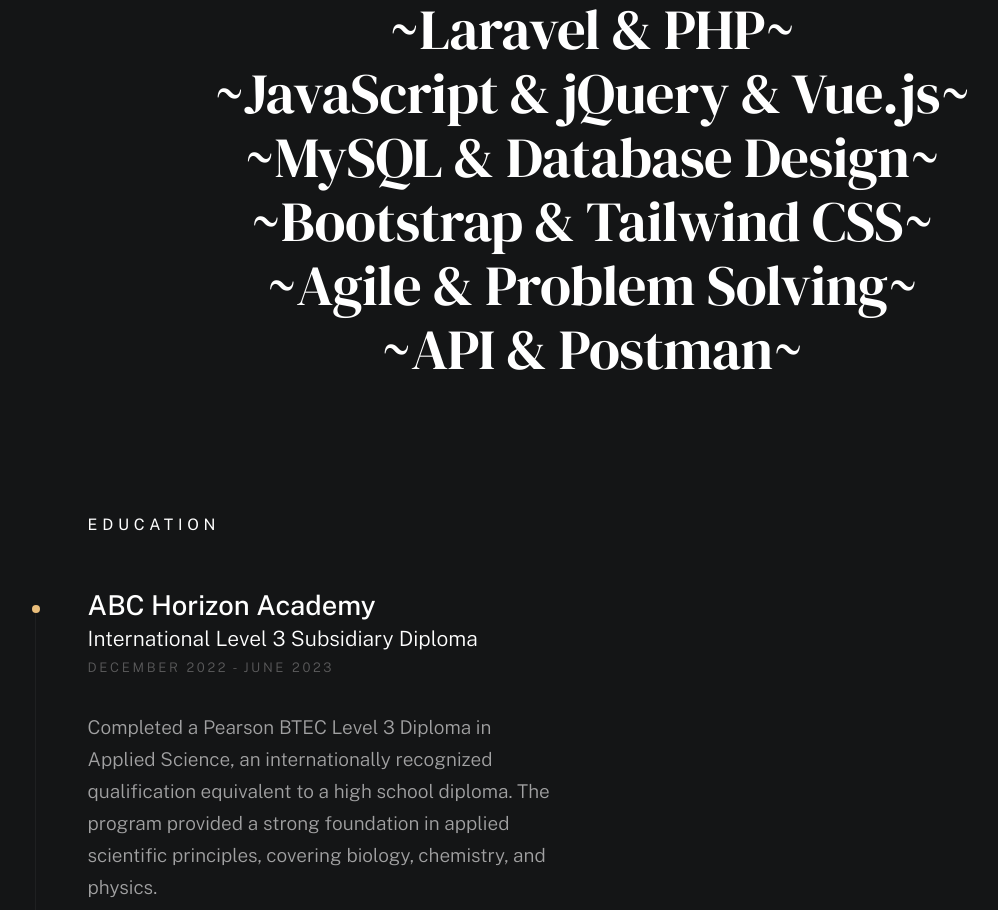
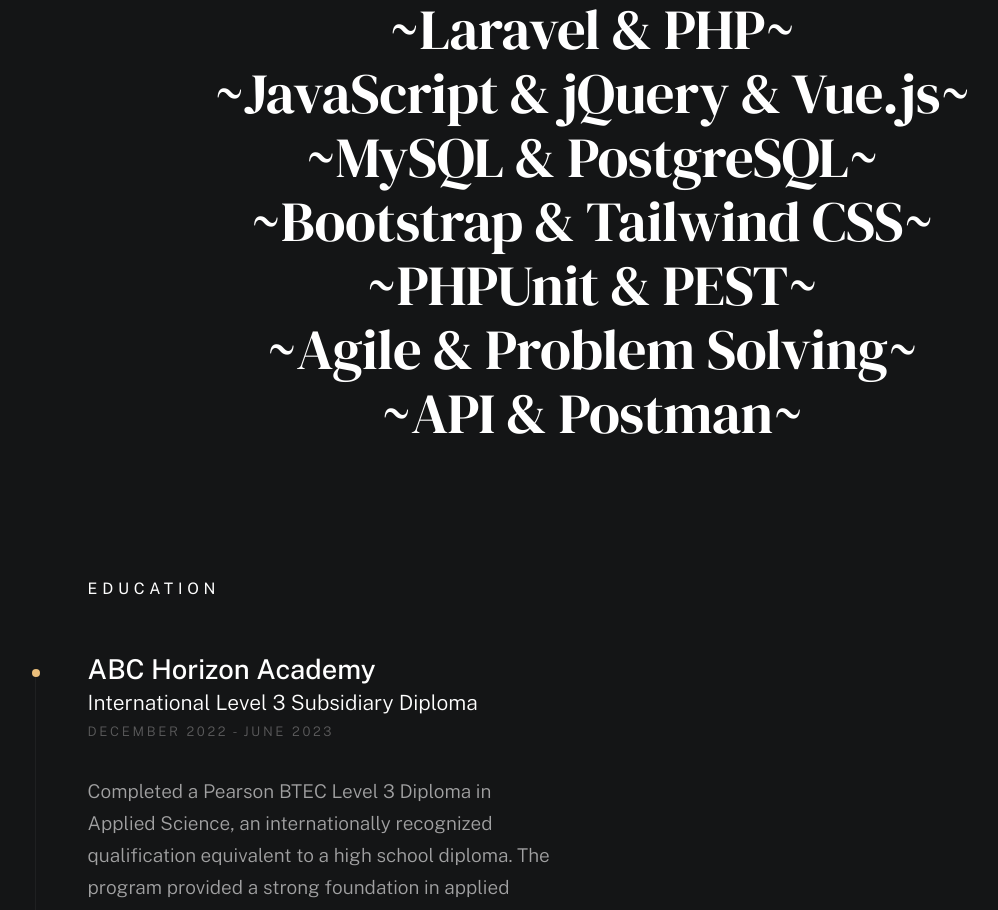
Before and after one commit to Mustafa21102005/portfolio, a Vue app: page / in a window 1280 px wide. Shown: the part 2164-3074 px from the top of the page, without its empty margins (58-1056 px from the left). Built offline with nearby package versions, Linux system fonts and the light colour scheme; a web font is replaced by a local one.

Commit message:
update: cv links updated

```diff
--- a/src/components/AboutSection.vue
+++ b/src/components/AboutSection.vue
@@ -14,7 +14,7 @@
           <p class="cv-split__hint">{{ $t('about.cv') }}</p>
           <div class="cv-split">
             <a
-              href="https://drive.google.com/file/d/1BcTTYmLyuZTuMii_YGugOfCxRKfbpa--/view"
+              href="https://drive.google.com/file/d/1A4dHdfUMRXNmGUa5PIL9fgOy7Ud9tkP2/view"
               class="btn cv-split__btn cv-split__btn--left"
               target="_blank"
               aria-label="Download CV in English"
@@ -22,7 +22,7 @@
               English
             </a>
             <a
-              href="https://drive.google.com/file/d/1Bp_EGaCgLyLPQRijJN25rOf5gqd2AfA8/view"
+              href="https://drive.google.com/file/d/1MYDJGfyhu3bxu5AWVRJ2AEkmwfYi_2rf/view"
               class="btn cv-split__btn cv-split__btn--right"
               target="_blank"
               aria-label="تحميل السيرة الذاتية باللغة العربية"
@@ -47,9 +47,11 @@
           <br />
           <li>JavaScript & jQuery & Vue.js</li>
           <br />
-          <li>MySQL & Database Design</li>
+          <li>MySQL & PostgreSQL</li>
           <br />
           <li>Bootstrap & Tailwind CSS</li>
+          <br />
+          <li>PHPUnit & PEST</li>
           <br />
           <li>Agile & Problem Solving</li>
           <br />
```
